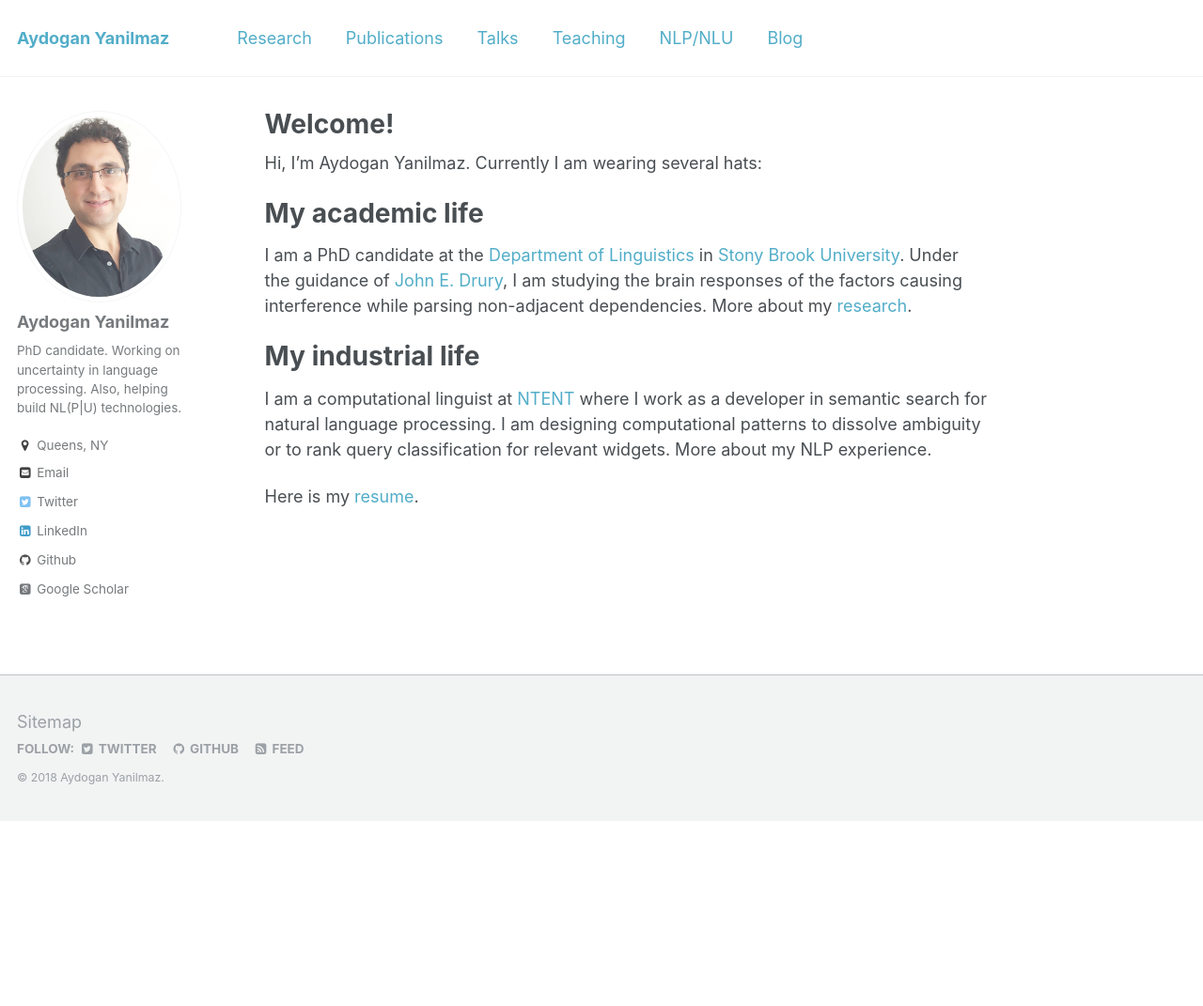
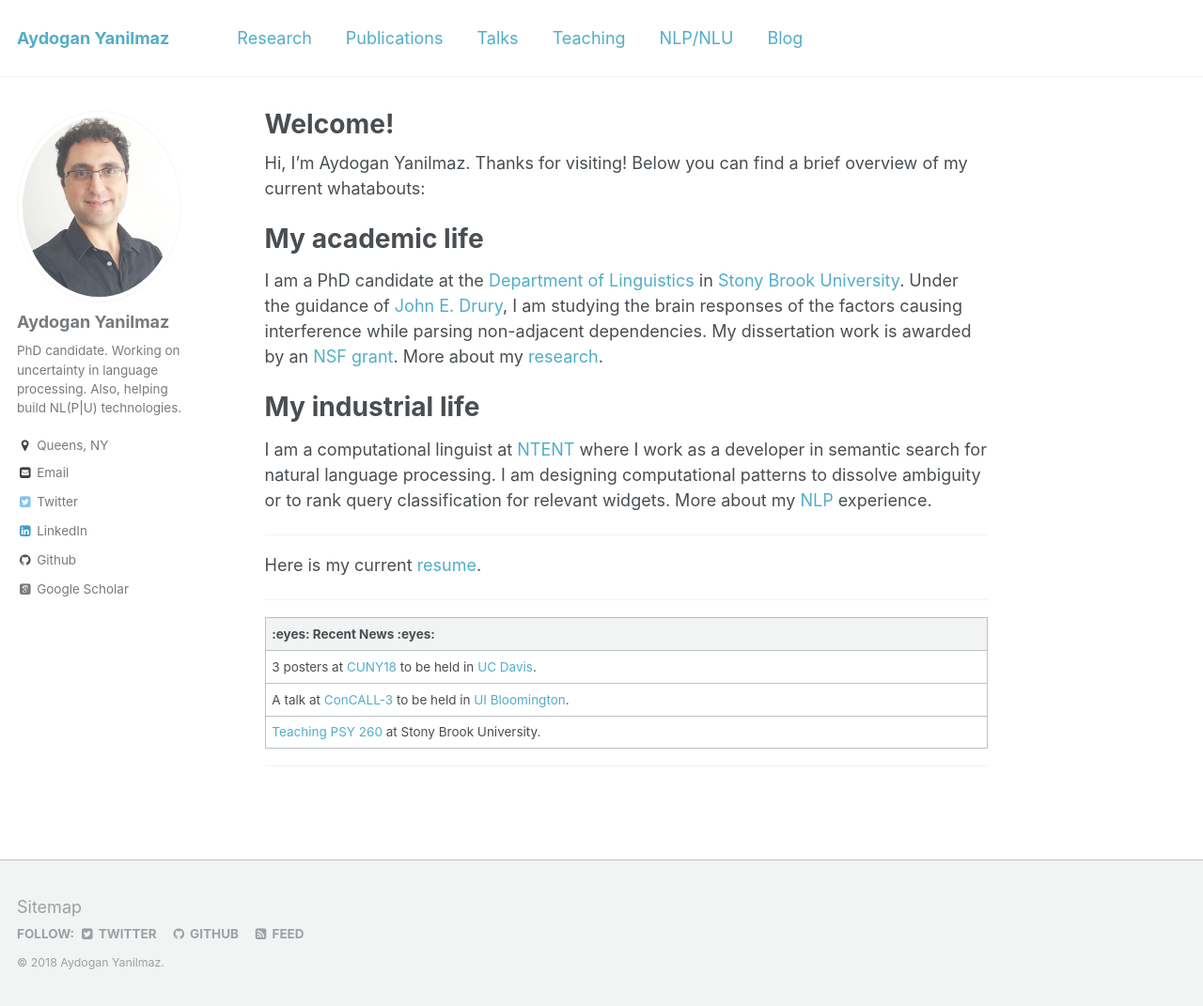
Before and after one commit to aydoganyanilmaz/aydoganyanilmaz.github.io, a Jekyll site: the page built from _pages/about.md, in a window 1280 px wide and 1071 px high. Shown: the whole window at 94% size. Built offline with Jekyll 4.4.1, drawn with Linux system fonts in a browser that asks for light colours; some web fonts are replaced.

Commit message:
Update about.md

```diff
--- a/_pages/about.md
+++ b/_pages/about.md
@@ -8,18 +8,29 @@ redirect_from:
   - /about.html
 ---
 
-Hi, I'm Aydogan Yanilmaz. Currently I am wearing several hats:
+
+Hi, I'm Aydogan Yanilmaz. Thanks for visiting! Below you can find a brief overview of my current whatabouts:
 
 My academic life
 ======
 
-I am a PhD candidate at the [Department of Linguistics](https://linguistics.stonybrook.edu) in [Stony Brook University](www.stonybrook.edu). Under the guidance of [John E. Drury](https://linguistics.stonybrook.edu/faculty/john.drury), I am studying the brain responses of the factors causing interference while parsing non-adjacent dependencies. More about my [research](https://aydoganyanilmaz.github.io/research/).
+I am a PhD candidate at the <a href="https://linguistics.stonybrook.edu" target="_blank">Department of Linguistics</a> in <a href="www.stonybrook.edu" target="_blank">Stony Brook University</a>. Under the guidance of <a href="https://linguistics.stonybrook.edu/faculty/john.drury" target="_blank">John E. Drury</a>, I am studying the brain responses of the factors causing interference while parsing non-adjacent dependencies. My dissertation work is awarded by an <a href="https://www.nsf.gov/awardsearch/showAward?AWD_ID=1730289&HistoricalAwards=false" target="_blank">NSF grant</a>. More about my <a href="https://aydoganyanilmaz.github.io/research/" target="_blank">research</a>.
 
 My industrial life
 ======
 
-I am a computational linguist at [NTENT](http://www.ntent.com/) where I work as a developer in semantic search for
-natural language processing. I am designing computational patterns to dissolve ambiguity or
-to rank query classification for relevant widgets. More about my NLP experience.
+I am a computational linguist at <a href="http://www.ntent.com/" target="_blank">NTENT</a> where I work as a developer in semantic search for
+natural language processing. I am designing computational patterns to dissolve ambiguity or to rank query classification for relevant widgets. More about my <a href="https://aydoganyanilmaz.github.io/nlp/" target="_blank">NLP</a> experience.
 
-Here is my [resume](https://aydoganyanilmaz.github.io/files/ay_cv_dec2017.pdf).
+---
+Here is my current <a href="https://aydoganyanilmaz.github.io/files/ay_cv_dec2017.pdf" target="_blank">resume</a>.
+
+---
+
+| :eyes: Recent News :eyes:   |
+| :------------ |
+| 3 posters at <a href="http://cuny2018.ucdavis.edu/" target="_blank">CUNY18</a> to be held in <a href="https://www.ucdavis.edu/" target="_blank">UC Davis</a>.       |
+| A talk at <a href="http://www.iub.edu/~concall/" target="_blank">ConCALL-3</a> to be held in <a href="https://www.indiana.edu/" target="_blank">UI Bloomington</a>. |
+| <a href="https://aydoganyanilmaz.github.io/teaching/" target="_blank">Teaching</a> <a href="http://sb.cc.stonybrook.edu/bulletin/current/courses/psy/" target="_blank">PSY 260</a> at Stony Brook University. |
+
+---
```
